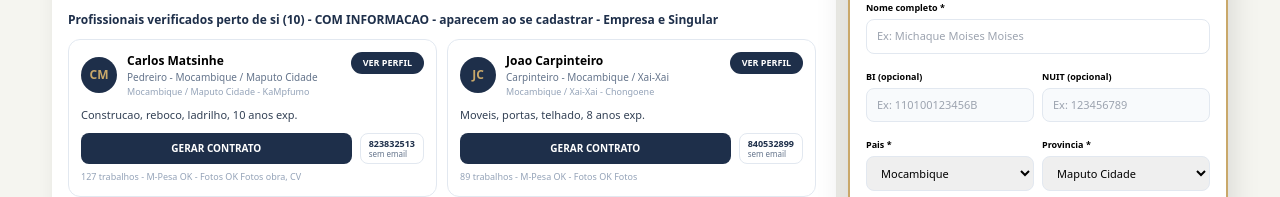
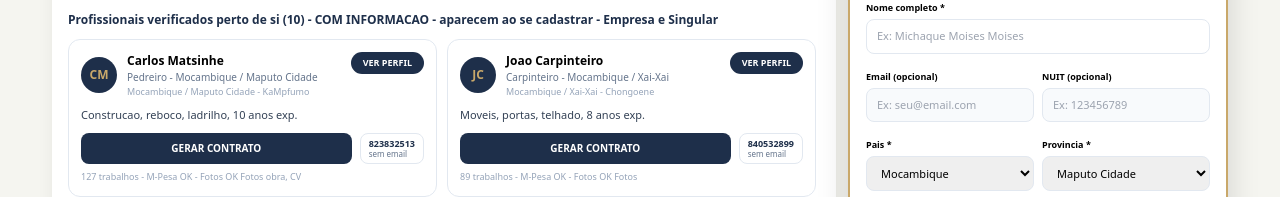
Before and after one commit to moisesmichaque-eng/contrata-mz, a React (Vite) app: page / in a window 1280 px wide. Shown: the part 330-527 px from the top of the page. Built offline with nearby package versions, Linux system fonts and the light colour scheme; no server answers; the database is empty; the HTML template or start-up script is replaced by a standard one.

Commit message:
V72 cadastro troca BI por Email opcional

```diff
--- a/src/App.tsx
+++ b/src/App.tsx
@@ -163,7 +163,7 @@ export default function App(){
  const [provFiltro,setProvFiltro]=useState("Maputo Cidade");
  const [mostrarPreviewMobile,setMostrarPreviewMobile]=useState(false);
  const [formCadastro,setFormCadastro]=useState({
-  nome:"", nuit:"", bi:"", ramo:"Pedreiro", profissao:"Pedreiro", pais:"Mocambique", provincia:"Maputo Cidade", distrito:"KaMpfumo", local:"Bairro Central", whatsapp:"", descricao:"", preco:"", anexos:[] as any[]
+  nome:"", nuit:"", email:"", bi:"", ramo:"Pedreiro", profissao:"Pedreiro", pais:"Mocambique", provincia:"Maputo Cidade", distrito:"KaMpfumo", local:"Bairro Central", whatsapp:"", descricao:"", preco:"", anexos:[] as any[]
  });
  const provinciasFiltro=useMemo(()=>{ const p=(PAISES as any)[paisFiltro]; return p||[]; },[paisFiltro]);
  const distritosForm=useMemo(()=>{ const d=(DISTRITOS_MOCAMBIQUE as any)[formCadastro.provincia]; return d||["Centro","Bairro 1","Bairro 2"]; },[formCadastro.provincia]);
@@ -1773,7 +1773,7 @@ setLojaPerfil((prev:any)=>({...prev, ...novoPerfilCompleto}));
         </div>
         <div className="space-y-2">
           <div><label className="text-[9px] font-bold">Nome completo *</label><input value={formCadastro.nome} onChange={e=>setFormCadastro({...formCadastro, nome:e.target.value})} placeholder="Ex: Michaque Moises Moises" className="w-full px-2.5 py-2 rounded-lg border border-[#e2e8f0] mt-0.5 text-[11px]" /></div>
-          <div className="grid grid-cols-2 gap-2"><div><label className="text-[9px] font-bold">BI (opcional)</label><input value={formCadastro.bi} onChange={e=>setFormCadastro({...formCadastro, bi:e.target.value})} placeholder="Ex: 110100123456B" className="w-full px-2.5 py-2 rounded-lg border border-[#e2e8f0] mt-0.5 text-[11px] bg-[#f8fafc]" /></div><div><label className="text-[9px] font-bold">NUIT (opcional)</label><input value={formCadastro.nuit} onChange={e=>setFormCadastro({...formCadastro, nuit:e.target.value})} placeholder="Ex: 123456789" className="w-full px-2.5 py-2 rounded-lg border border-[#e2e8f0] mt-0.5 text-[11px] bg-[#f8fafc]" /></div></div>
+          <div className="grid grid-cols-2 gap-2"><div><label className="text-[9px] font-bold">Email (opcional)</label><input value={formCadastro.email||""} onChange={e=>setFormCadastro({...formCadastro, email:e.target.value})} placeholder="Ex: seu@email.com" type="email" className="w-full px-2.5 py-2 rounded-lg border border-[#e2e8f0] mt-0.5 text-[11px] bg-[#f8fafc]" /></div><div><label className="text-[9px] font-bold">NUIT (opcional)</label><input value={formCadastro.nuit} onChange={e=>setFormCadastro({...formCadastro, nuit:e.target.value})} placeholder="Ex: 123456789" className="w-full px-2.5 py-2 rounded-lg border border-[#e2e8f0] mt-0.5 text-[11px] bg-[#f8fafc]" /></div></div>
           <div className="grid grid-cols-2 gap-2"><div><label className="text-[9px] font-bold">Pais *</label><select value={formCadastro.pais} onChange={e=>setFormCadastro({...formCadastro, pais:e.target.value})} className="w-full px-2.5 py-2 rounded-lg border border-[#e2e8f0] mt-0.5 text-[11px]">{Object.keys(PAISES).map(p=><option key={p}>{p}</option>)}</select></div><div><label className="text-[9px] font-bold">Provincia *</label><select value={formCadastro.provincia} onChange={e=>setFormCadastro({...formCadastro, provincia:e.target.value})} className="w-full px-2.5 py-2 rounded-lg border border-[#e2e8f0] mt-0.5 text-[11px]">{(PAISES[formCadastro.pais]||[]).map((p:string)=><option key={p}>{p}</option>)}</select></div></div>
           <div className="grid grid-cols-2 gap-2"><div><label className="text-[9px] font-bold">Local / Localidade *</label><input value={formCadastro.local} onChange={e=>setFormCadastro({...formCadastro, local:e.target.value})} placeholder="Ex: Bairro Central" className="w-full px-2.5 py-2 rounded-lg border border-[#e2e8f0] mt-0.5 text-[11px]" /></div><div><label className="text-[9px] font-bold">Distrito</label><select value={formCadastro.distrito} onChange={e=>setFormCadastro({...formCadastro, distrito:e.target.value})} className="w-full px-2.5 py-2 rounded-lg border border-[#e2e8f0] mt-0.5 text-[11px]">{distritosForm.map((d:string)=><option key={d}>{d}</option>)}</select></div></div>
           <div className="grid grid-cols-2 gap-2"><div><label className="text-[9px] font-bold">Tipo de profissao / Area *</label><select value={formCadastro.profissao} onChange={e=>setFormCadastro({...formCadastro, profissao:e.target.value})} className="w-full px-2.5 py-2 rounded-lg border border-[#e2e8f0] mt-0.5 text-[11px]">{CATS.map(c=><option key={c}>{c}</option>)}</select></div><div><label className="text-[9px] font-bold">WhatsApp</label><input value={formCadastro.whatsapp} onChange={e=>setFormCadastro({...formCadastro, whatsapp:e.target.value})} placeholder="840532899" className="w-full px-2.5 py-2 rounded-lg border border-[#e2e8f0] mt-0.5 text-[11px]" /></div></div>
```
